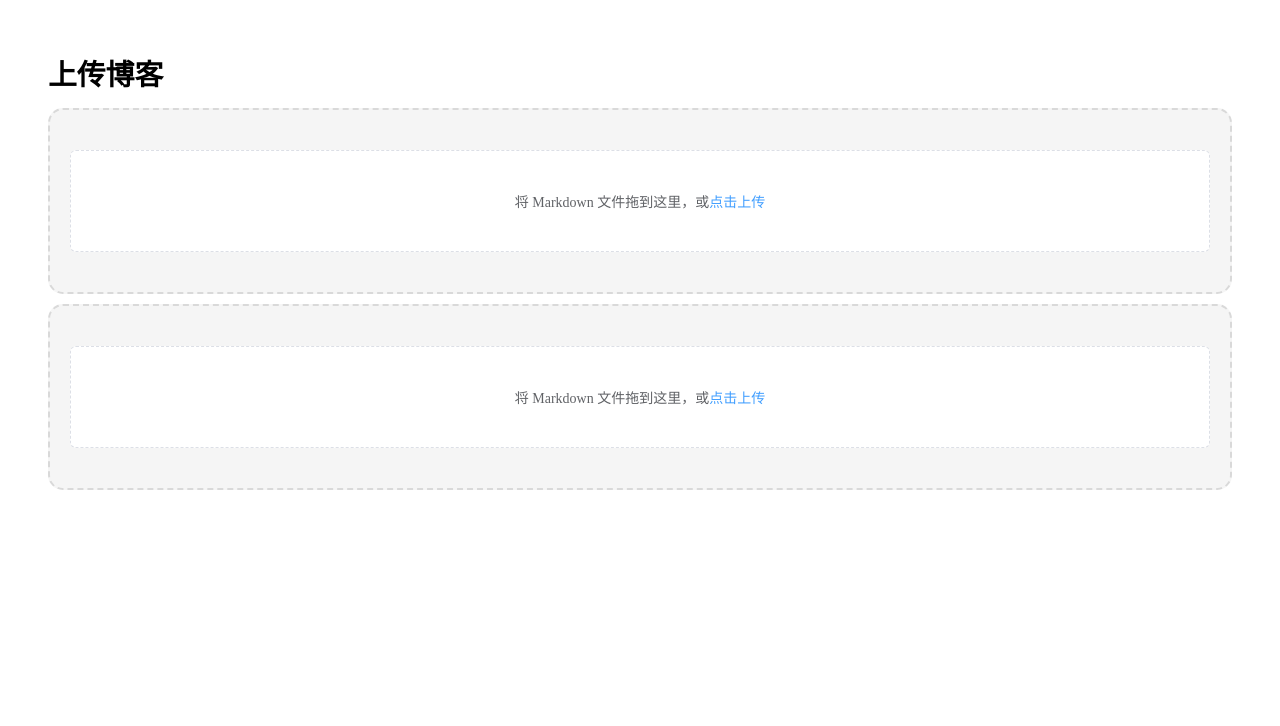
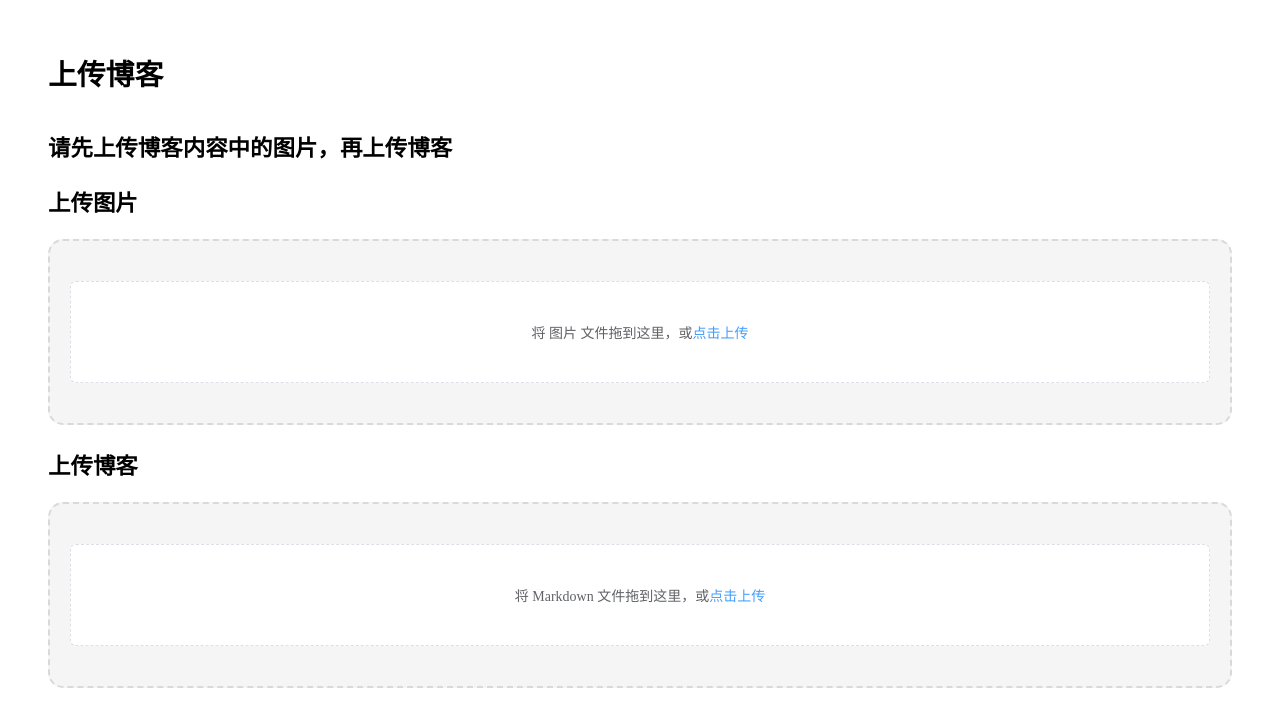
Before and after one commit to fangyaohui/screw-it-development-front, a Vue app: page /front/blog/addBlogMDFile in a window 1280 px wide. Shown: the top 726 px of the page. Built offline with nearby package versions, Linux system fonts and the light colour scheme.

Commit message:
博客上传&博客图片上传

```diff
--- /dev/null
+++ b/src/api/user/login.ts
@@ -0,0 +1,10 @@
+import request from '@/utils/axios'
+
+const REQUEST_ORIGIN = '/upm'
+
+export const loginUserApi = (data): Promise<IResponse> => {
+    return request.post({
+        url: REQUEST_ORIGIN + '/login/signIn',
+        data
+    })
+}
--- a/src/api/user/register.ts
+++ b/src/api/user/register.ts
@@ -10,12 +10,6 @@ export const registerUserApi = (data): Promise<IResponse> => {
     })
 }
 
-export const loginUserApi = (data): Promise<IResponse> => {
-    return request.post({
-        url: '/login/signIn',
-        data
-    })
-}
 
 // export const addSingleUserApi = (data): Promise<IResponse> => {
 //     return request.post({
--- a/src/utils/axios/index.ts
+++ b/src/utils/axios/index.ts
@@ -33,6 +33,20 @@ const service = axios.create({
         }
     }
 })
+
+service.interceptors.request.use(
+    config => {
+        const token = localStorage.getItem('token');
+        if(token){
+            config.headers['Authorization'] = `Bearer ${token}`;
+
+        }
+        return config;
+    },
+    error => {
+        return Promise.reject(error);
+    }
+)
 
 interface HeadersType {
     headers?: {
--- a/src/views/Blog/AddBlogMDFile.vue
+++ b/src/views/Blog/AddBlogMDFile.vue
@@ -3,28 +3,34 @@
     <el-header>
       <h2>上传博客</h2>
     </el-header>
-    <el-main>
-      <el-upload
-          drag
-          :headers="upload.headers"
-          :action="upload.url"
-          accept=".md"
-          :on-success="handleSuccess"
-          :before-upload="beforeUpload"
-          auto-upload:false
-          :show-file-list="true"
-          style="border-radius: 15px;"
-      >
-        <i class="el-icon-upload" style="font-size: 48px;"></i>
-        <div class="el-upload__text">将 Markdown 文件拖到这里，或<em>点击上传</em></div>
-      </el-upload>
+    <el-main style="top: 20px">
+      <h3>请先上传博客内容中的图片，再上传博客</h3>
+      <h3>上传图片</h3>
       <el-upload
           drag
           multiple
           directory
           :headers="upload.headers"
-          :action="upload.url"
+          :action="upload.upload_img_url"
           :on-success="handleSuccess"
+          :before-upload="beforeUploadImage"
+          auto-upload:false
+          accept="image/*"
+          :show-file-list="true"
+          style="border-radius: 15px;"
+      >
+        <i class="el-icon-upload" style="font-size: 48px;"></i>
+        <div class="el-upload__text">将 图片 文件拖到这里，或<em>点击上传</em></div>
+      </el-upload>
+      <h3>上传博客</h3>
+      <el-upload
+          drag
+          multiple
+          :headers="upload.headers"
+          :action="upload.upload_blog_url"
+          accept=".md"
+          :on-success="handleSuccess"
+          :before-upload="beforeUploadBlog"
           auto-upload:false
           :show-file-list="true"
           style="border-radius: 15px;"
@@ -37,114 +43,40 @@
 </template>
 
 <script setup>
-import {ref} from 'vue'
-// import { ElMessage } from 'element-plus'
-import axios from 'axios'
-
-const file = ref(null)
 
 const upload = ({
   headers: {
-    Authorization: "Bearer ",
+    Authorization: "Bearer " + localStorage.getItem('token'),
     'Access-Control-Allow-Origin': '*'
   },
-  url: '/screw/api/blog/addBlogMDFile1',  // 地址,以aaa打头
+  upload_blog_url: '/screw/api/blog/upload/uploadMDFile',
+  upload_img_url:'/screw/api/blog/upload/uploadImage'
 });
 
-const beforeUpload = (file) => {
+const beforeUploadImage =  (file) => {
+  if (!file.type.startsWith('image/')) {
+    alert("只能上传图片")
+    return false
+  }
+
+  return true
+}
+
+const beforeUploadBlog = (file) => {
+
+  const isMd = file.type === 'text/markdown' || file.name.endsWith('.md');
+  if (!isMd) {
+    alert('请上传Markdown文件');
+    return false;
+  }
 
 
-  const allowedTypes = ['.md'];
-  const fileType = file.name.split('.').pop().toLowerCase();
-  if (!allowedTypes.includes('.' + fileType)) {
-    ElMessage.error('只能上传.md格式的文件！');
-    return false; // 阻止上传
-  }
-  console.log("格式符合")
-
-  if (!file.name) return
-  console.log(file.name)
-
-  const reader = new FileReader()
-  reader.readAsText(file)
-
-  reader.onload = async () => {
-    let content = reader.result
-
-    // 提取所有图片链接并上传
-    const imgRegex = /!\[.*?\]\((.*?)\)/g
-    let match
-    while ((match = imgRegex.exec(content)) !== null) {
-      const imgUrl = match[1]
-      console.log(imgUrl)
-      // const imgData = await fetch(imgUrl).then(res => res.blob())
-      // const formData = new FormData()
-      // formData.append('file', imgData, 'image.png')
-
-      // 假设你的后端图片上传接口是 /upload/image
-      // const response = await axios.post('/upload/image', formData)
-      // const newImgUrl = response.data.url
-
-      // content = content.replace(imgUrl, newImgUrl)
-    }
-
-    // 上传最终的 Markdown 文件
-    const blogFormData = new FormData()
-    const finalBlob = new Blob([content], {type: 'text/markdown'})
-    blogFormData.append('file', finalBlob, file.value.name)
-
-    // 假设你的后端博客上传接口是 /upload/blog
-    // await axios.post('/upload/blog', blogFormData)
-
-    console.log('博客上传成功!')
-
-    // 可以在这里添加更多的文件检查逻辑
-    return true; // 允许上传
-  }
+  return true; // 如果文件类型正确，返回true以继续上传
 }
 
 const handleSuccess = (response, file) => {
   ElMessage.success('文件上传成功!')
 }
-
-const handleRemove = () => {
-  file.value = null
-}
-
-const uploadMdFile = async (file) => {
-  file.value = file.raw
-}
-
-function readFileFirefox(fileBrowser) {
-  try {
-    netscape.security.PrivilegeManager.enablePrivilege("UniversalXPConnect");
-  }
-  catch (e) {
-    alert('无法访问本地文件，由于浏览器安全设置。为了克服这一点，请按照下列步骤操作：(1)在地址栏输入"about:config";(2) 右键点击并选择 New->Boolean; (3) 输入"signed.applets.codebase_principal_support" （不含引号）作为一个新的首选项的名称;(4) 点击OK并试着重新加载文件');
-    return;
-  }
-  var fileName=fileBrowser.value; //这一步就能得到客户端完整路径。下面的是否判断的太复杂，还有下面得到ie的也很复杂。
-  var file = Components.classes["@mozilla.org/file/local;1"]
-      .createInstance(Components.interfaces.nsILocalFile);
-  try {
-    // Back slashes for windows
-    file.initWithPath( fileName.replace(/\//g, "\\\\") );
-  }
-  catch(e) {
-    if (e.result!=Components.results.NS_ERROR_FILE_UNRECOGNIZED_PATH) throw e;
-    alert("File '" + fileName + "' cannot be loaded: relative paths are not allowed. Please provide an absolute path to this file.");
-    return;
-  }
-  if ( file.exists() == false ) {
-    alert("File '" + fileName + "' not found.");
-    return;
-  }
-
-
-  return file.path;
-}
-
-
 
 
 </script>
--- a/src/views/Login/Login.vue
+++ b/src/views/Login/Login.vue
@@ -3,8 +3,8 @@
     <div class="login-form-wrapper">
       <h2 class="login-title">SIDN用户登录</h2>
       <el-form :model="form" ref="formRef" label-width="90px" class="login-form">
-        <el-form-item label="用户名" prop="username" :rules="[{ required: true, message: '请输入用户名', trigger: 'blur' }]">
-          <el-input v-model="form.username" placeholder="请输入用户名" class="custom-input"></el-input>
+        <el-form-item label="用户名" prop="userName" :rules="[{ required: true, message: '请输入用户名', trigger: 'blur' }]">
+          <el-input v-model="form.userName" placeholder="请输入用户名" class="custom-input"></el-input>
         </el-form-item>
         <el-form-item label="密码" prop="password" :rules="[{ required: true, message: '请输入密码', trigger: 'blur' }]">
           <el-input type="password" v-model="form.password" placeholder="请输入密码" class="custom-input"></el-input>
@@ -27,7 +27,7 @@
 <script setup>
 
 import {reactive, ref} from "vue";
-import {loginUserApi} from "@/api/user/register";
+import {loginUserApi} from "@/api/user/login";
 import router from "@/router/index";
 // import { cloneDeep, debounce } from 'lodash-es'
 
@@ -45,18 +45,36 @@ const onRegister = () => {
 
 const onSubmit = () => {
 
-  const postParams = cloneDeep(formRef.value)
-  console.log(postParams.value);
-  loginUserApi(form)
-  // formRef.value.validate((valid) => {
-  //   if (valid) {
-  //     console.log('表单验证通过');
-  //     // 提交注册信息
+  return new Promise(async (resolve) => {
+    try {
+      const res = await loginUserApi(form);
+      // alert(JSON.stringify(res))
+      if (res.data.code === 0) {
+        const token = res.data.data;
+        localStorage.setItem('token',token);
+        router.push('/index')
+      } else {
+        alert("服务器故障，请稍后再试")
+      }
+    } catch (e) {
+      alert("错误请稍后再试" + e)
+    }
+  })
+  //
+  // try {
+  //   const res = loginUserApi(form);
+  //   alert(JSON.stringify(res))
+  //   if (res.value.code === 0) {
+  //     const token = res.value.data;
+  //     localStorage.setItem('token',token);
+  //     router.push('/index')
   //   } else {
-  //     console.log('表单验证失败');
-  //     return false;
+  //     alert("服务器故障，请稍后再试")
   //   }
-  // });
+  // } catch (e) {
+  //   alert("错误请稍后再试" + e)
+  // }
+
 };
 
 const toIndex = () => {
```
Also changed, not shown: components.d.ts (+0 -10 lines).
